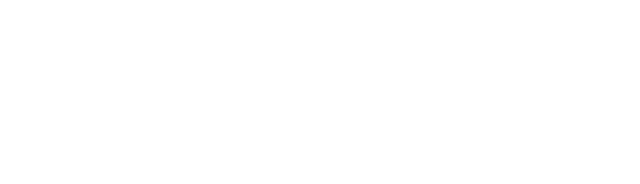
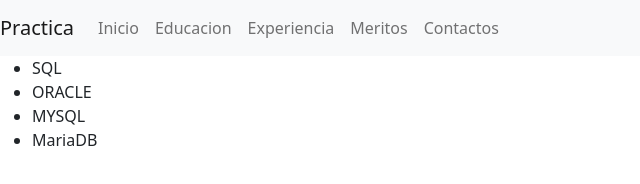
Before and after one commit to WilliamPerez2002/PracticaGit4_PerezWilliam, a plain HTML site: page experiencia.html in a window 1280 px wide. Shown: the whole page, without its empty margins (0-640 px from the left). Drawn offline with nearby package versions, Linux system fonts and the light colour scheme.

Commit message:
Se agregó la experiencia de base de datos, a demas de implementar el menu en el archivo experiencia.html

```diff
--- a/experiencia.html
+++ b/experiencia.html
@@ -5,8 +5,47 @@
     <meta http-equiv="X-UA-Compatible" content="IE=edge">
     <meta name="viewport" content="width=device-width, initial-scale=1.0">
     <title>Document</title>
+    <link href="https://cdn.jsdelivr.net/npm/bootstrap@5.0.2/dist/css/bootstrap.min.css" rel="stylesheet" integrity="sha384-EVSTQN3/azprG1Anm3QDgpJLIm9Nao0Yz1ztcQTwFspd3yD65VohhpuuCOmLASjC" crossorigin="anonymous">
+
 </head>
 <body>
 
+    <nav class="navbar navbar-expand-lg navbar-light bg-light">
+        <a class="navbar-brand" href="#">Practica</a>
+        <button class="navbar-toggler" type="button" data-toggle="collapse" data-target="#navbarNav" aria-controls="navbarNav" aria-expanded="false" aria-label="Toggle navigation">
+          <span class="navbar-toggler-icon"></span>
+        </button>
+        <div class="collapse navbar-collapse" id="navbarNav">
+          <ul class="navbar-nav">
+            <li class="nav-item">
+                <a class="nav-link" href="#">Inicio</a>
+            </li>
+            <li class="nav-item">
+              <a class="nav-link" href="#">Educacion</a>
+            </li>
+            <li class="nav-item">
+              <a class="nav-link" href="#">Experiencia</a>
+            </li>
+            <li class="nav-item">
+                <a class="nav-link" href="#">Meritos</a>
+            </li>
+            <li class="nav-item">
+                <a class="nav-link" href="#">Contactos</a>
+            </li>
+          </ul>
+        </div>
+      </nav>
+
+
+    <section>
+
+        <ul>
+            <li>SQL</li>
+            <li>ORACLE</li>
+            <li>MYSQL</li>
+            <li>MariaDB</li>
+        </ul>
+    </section>
+
 </body>
 </html>
```
